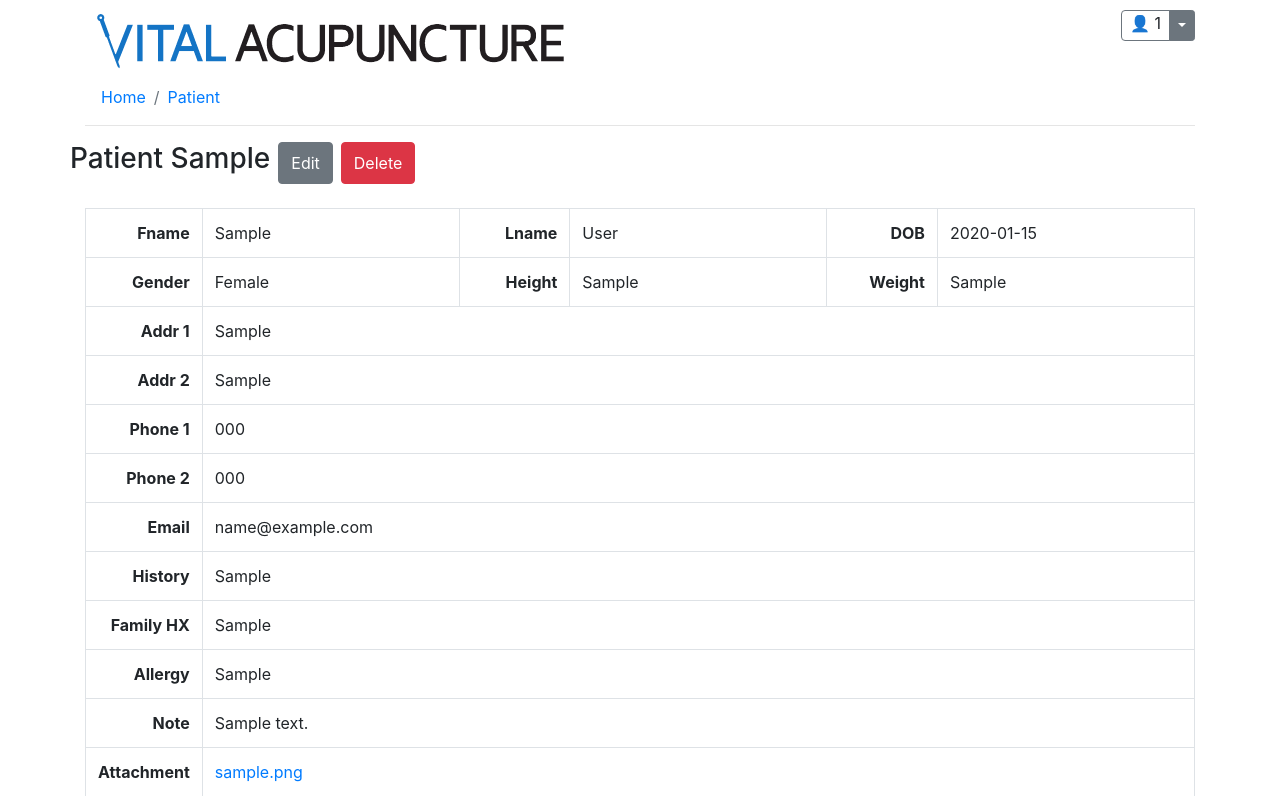
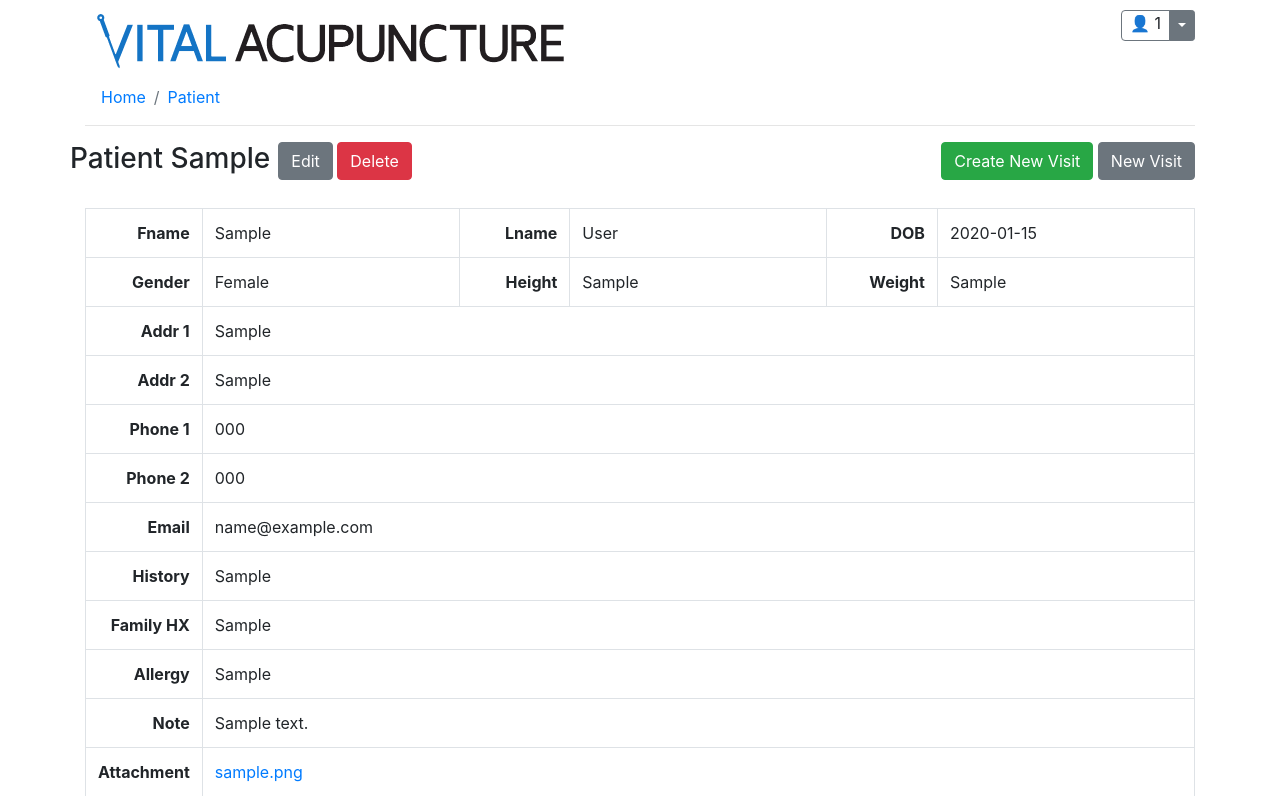
Before and after one commit to Leap874-Development/yongsubchung-acupuncture, a Flask app: a page that uses templates/patient/view.html in a window 1280 px wide. Shown: the top 796 px of the page. Run offline with Flask 2, Linux system fonts and the light colour scheme; the visitor is signed in with stand-in values (Sample User, id 1); tables that the repository leaves empty hold one stand-in row (values such as "Sample post"); some libraries are stand-ins or nearby versions.

Commit message:
buttons rework

```diff
--- a/templates/patient/view.html
+++ b/templates/patient/view.html
@@ -75,9 +75,24 @@
 
             <!-- HEADER -->
             <div class="row">
-                <h3>Patient {{ pkey }}</h3>
-                <button type="button" id="edit" class="ml-2 btn btn-secondary">Edit</button>
-                <button type="button" id="delete" class="ml-2 btn btn-danger" data-toggle="modal" data-target="#confirmation">Delete</button>
+                <div class="col-md-9">
+                    <div class="row">
+                        <h3>Patient {{ pkey }}</h3>
+                        <div class="ml-2">
+                            <a href="/patient/{{ pkey }}/edit">
+                                <button type="button" class="btn btn-secondary">Edit</button>
+                            </a>
+                            <button type="button" id="delete" class="btn btn-danger" data-toggle="modal" data-target="#confirmation">Delete</button>
+                        </div>
+                    </div>
+                </div>
+
+                <div class="col-md-3">
+                    <div class="float-right">
+                        <a href="/patient/{{ pkey }}/new_visit"><button class="btn btn-success">Create New Visit</button></a>
+                        <a href="/patient/{{ pkey }}/return_visit"><button class="btn btn-secondary">New Visit</button></a>
+                    </div>
+                </div>
             </div>
 
             <br/>
@@ -96,7 +111,9 @@
                         </div>
                         <div class="modal-footer">
                             <button type="button" class="btn btn-primary" data-dismiss="modal">Cancel</button>
-                            <button type="button" id="confirm-delete" class="btn btn-danger">Delete</button>
+                            <a href="/patient/{{ pkey }}/delete">
+                                <button type="button" id="confirm-delete" class="btn btn-danger">Delete</button>
+                            </a>
                         </div>
                     </div>
                 </div>
@@ -246,15 +263,5 @@
         <script src="/static/js/popper.min.js"></script>
         <script src="/static/js/jquery-3.4.1.min.js"></script>
         <script src="/static/js/bootstrap.min.js"></script>
-
-        <script>
-            $('#edit').click(() => {
-                window.location.href = '/patient/{{ pkey }}/edit'
-            })
-
-            $('#confirm-delete').click(() => {
-                window.location.href = '/patient/{{ pkey }}/delete'
-            })
-        </script>
     </body>
 </html>
```
Also changed, not shown: templates/patient/edit.html (+9 -7 lines).
